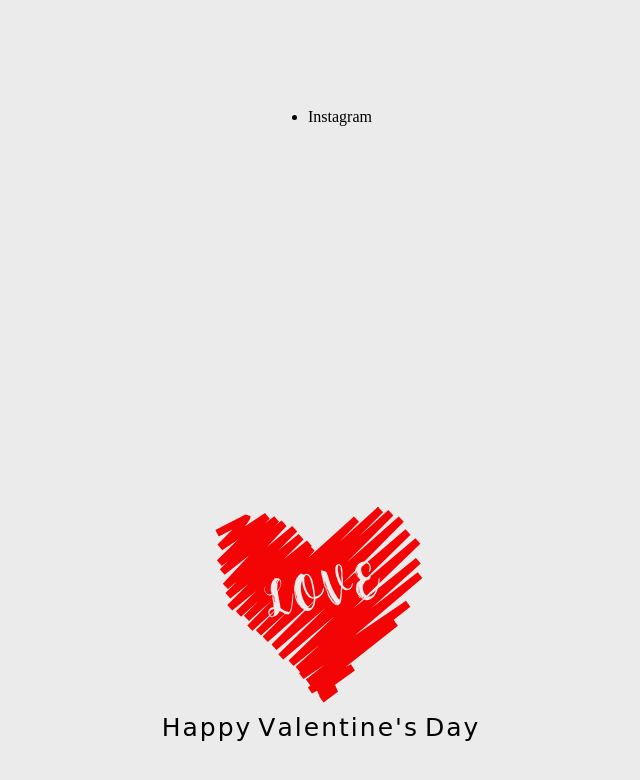
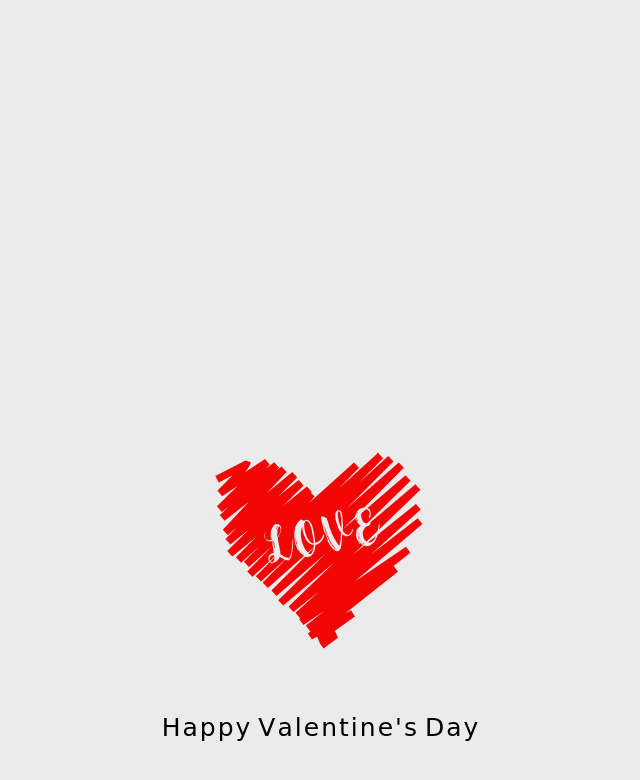
Before and after one commit to adithyanthegithubber/valentines.github.io, a plain HTML site: page index.html in a window 1280 px wide. Shown: the whole page, without its empty margins (320-960 px from the left). Drawn offline with nearby package versions, Linux system fonts and the light colour scheme.

Commit message:
Update index.html

```diff
--- a/index.html
+++ b/index.html
@@ -8,9 +8,6 @@
 </head>
 <body>
   <body>
-      <ul>
-<li><a href="www.instagram.com/kumbidi_online.adithyan.com"></a>Instagram</li>
-      </ul>
     <div class="smallHearts"></div>
     <div class="mainHeart">
       <svg viewBox="0 0 100 100" xmlns="http://www.w3.org/2000/svg">
```
